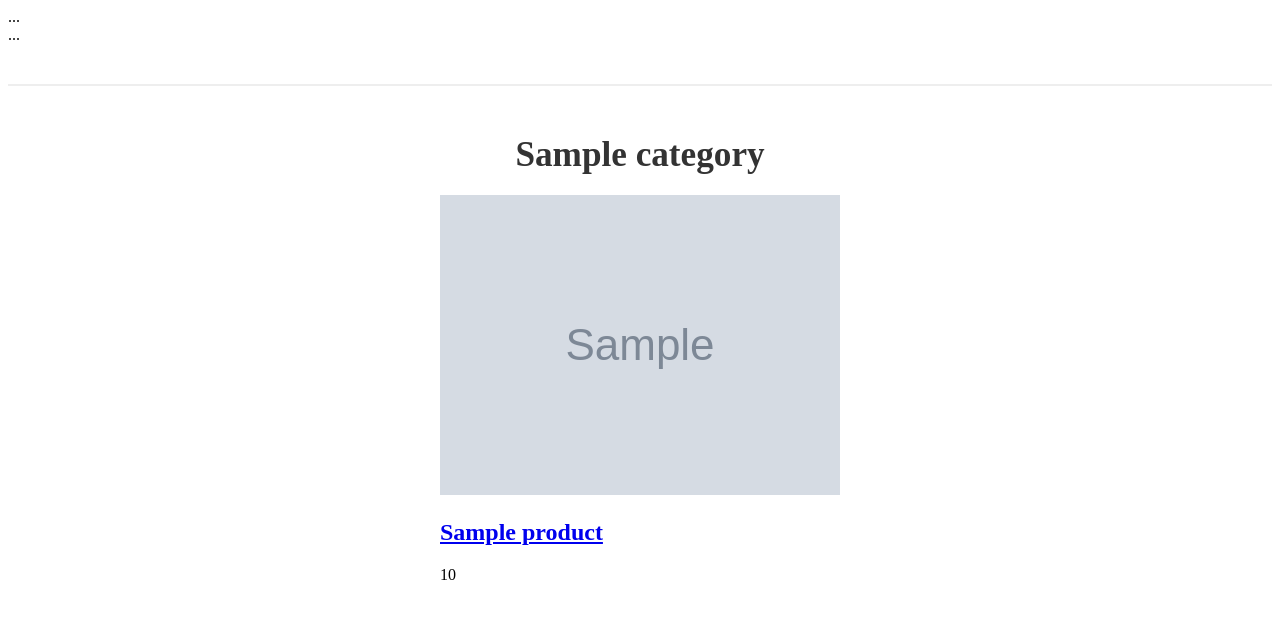
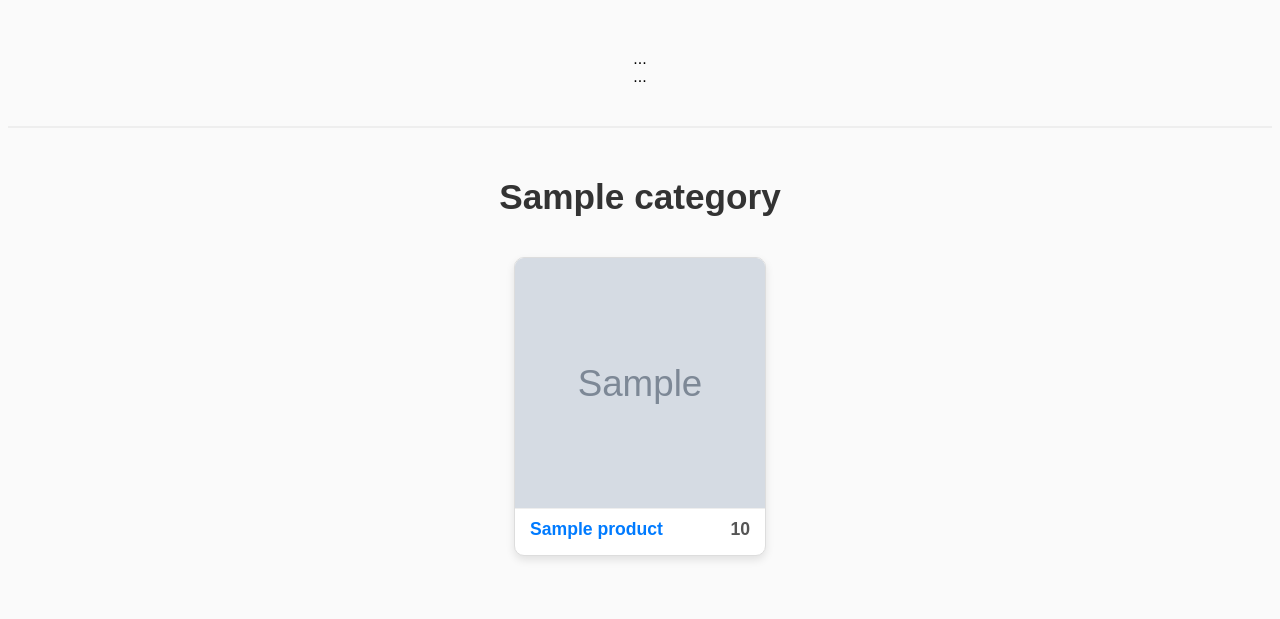
Before and after one commit to oop-nhom-8-bai-ban-hang/shop-ban, a Flask app: template templates/index.html in a window 1280 px wide. Shown: the top 619 px of the page. Run offline with Flask 3, Linux system fonts and the light colour scheme; the template is opened without the code that fills it: most values are stand-ins (such as "Sample title", 1, 10 or a date in 2020); grey boxes marked "Sample" are stand-in pictures.

Commit message:
Update index.html

```diff
--- a/templates/index.html
+++ b/templates/index.html
@@ -3,8 +3,39 @@
 <head>
     <meta charset="UTF-8">
     <title>Shop Bán Hàng</title>
+    <meta name="viewport" content="width=device-width, initial-scale=1" />
     <style>
-        /* ... CSS chung của bạn ... */
+        /* CSS CHUNG */
+        body { font-family: sans-serif; background: #fafafa; text-align: center; margin-top: 50px; }
+
+        /* MÀN HÌNH CHÀO (Giữ nguyên) */
+        #welcome-screen { /* ... */ }
+        #welcome-screen img { /* ... */ }
+        #welcome-screen h1 { /* ... */ }
+        #welcome-screen button { /* ... */ }
+
+        /* HEADER SHOP (Giữ nguyên) */
+        .header-container { /* ... */ }
+        .shop-logo { /* ... */ }
+        .shop-name { /* ... */ }
+
+        /* KHỐI SẢN PHẨM (Giữ nguyên) */
+        .item { margin: 20px; border: 1px solid #ddd; border-radius: 10px; display: inline-block; background: white; width: 250px; overflow: hidden; text-align: left; box-shadow: 0 4px 8px rgba(0,0,0,0.1); transition: transform 0.2s ease-in-out; }
+        .item:hover { transform: translateY(-5px); box-shadow: 0 8px 16px rgba(0,0,0,0.2); }
+        .image-box { width: 100%; height: 250px; overflow: hidden; display: flex; justify-content: center; align-items: center; background-color: #eee; border-bottom: 1px solid #eee; }
+        .product-image { width: 100%; height: 100%; object-fit: cover; }
+        .detail-box { padding: 10px 15px; }
+        .info-row { display: flex; justify-content: space-between; align-items: center; margin-bottom: 5px; }
+        .info-row h2 { margin: 0; font-size: 1.1em; }
+        .product-price { margin: 0; color: #555; font-weight: bold; font-size: 1.1em; }
+        h2 a { text-decoration: none; color: #007bff; }
+
+        /* NÚT NHẠC (Giữ nguyên) */
+        .audio-controls { /* ... */ }
+        #music-toggle { /* ... */ }
+        .music-label { /* ... */ }
+
+        /* === PHẦN CSS MỚI CHO KHU VỰC SẢN PHẨM === */
         .category-section {
             margin-top: 40px;
             padding: 20px;
@@ -22,11 +53,17 @@
             justify-content: center;
             gap: 20px;
         }
+
+        /* Responsive (Giữ nguyên) */
+        @media (max-width: 600px) {
+            .item { width: calc(100% - 40px); display: block; margin: 10px auto; }
+            .header-container { padding: 0 10px; }
+        }
     </style>
 </head>
 <body>
-    <div id="welcome-screen"> ... </div>
-    <div class="header-container"> ... </div>
+    <div id="welcome-screen">...</div>
+    <div class="header-container">...</div>
 
     {% for category_name, products_in_category in categories.items() %}
     <div class="category-section">
@@ -49,7 +86,8 @@
     </div>
     {% endfor %}
 
-    <audio id="background-music"> ... </audio>
-    <script> ... </script>
+    <div class="audio-controls" style="display:none;">...</div>
+    <audio id="background-music" loop preload="auto">...</audio>
+    <script>...</script>
 </body>
 </html>
```
